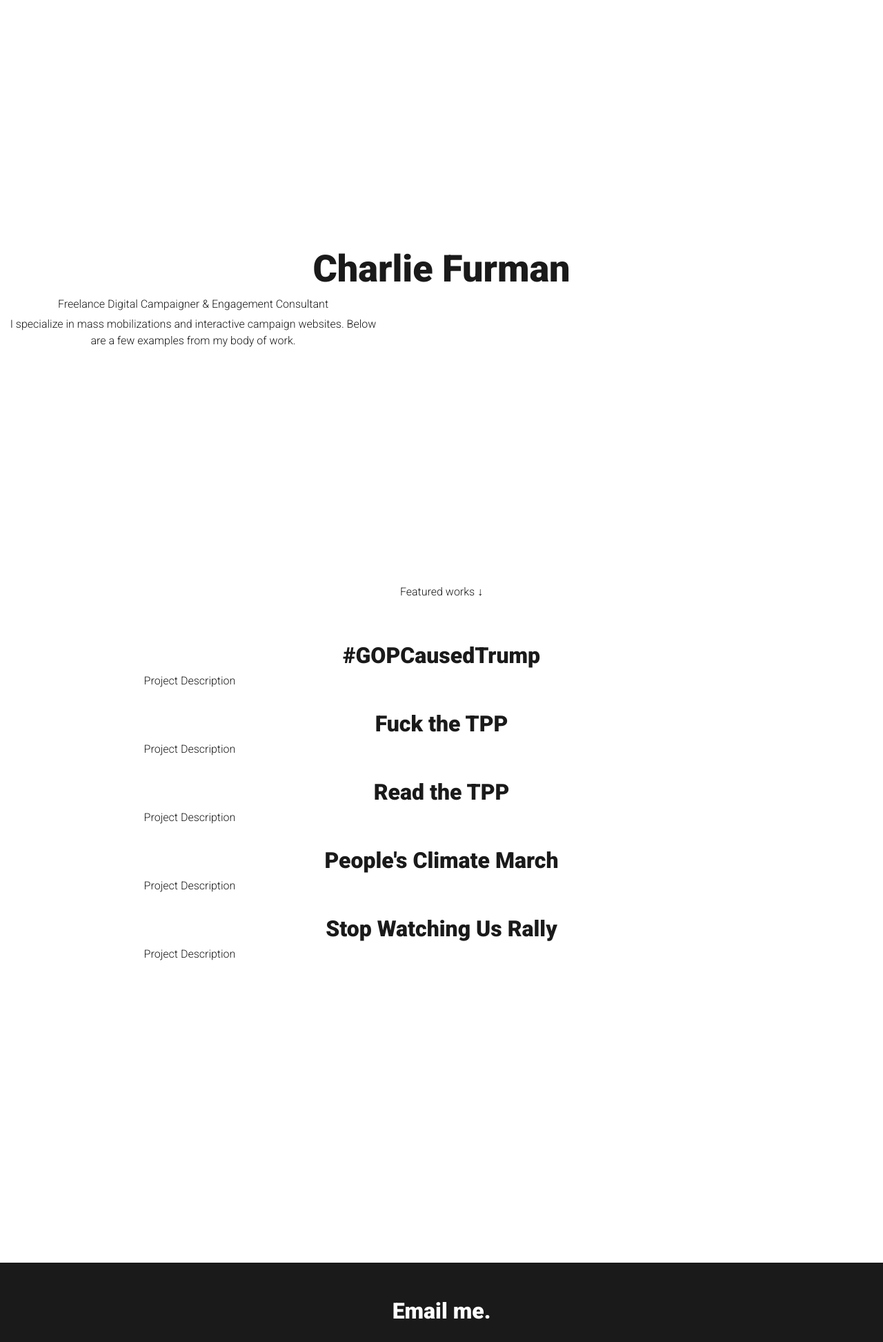
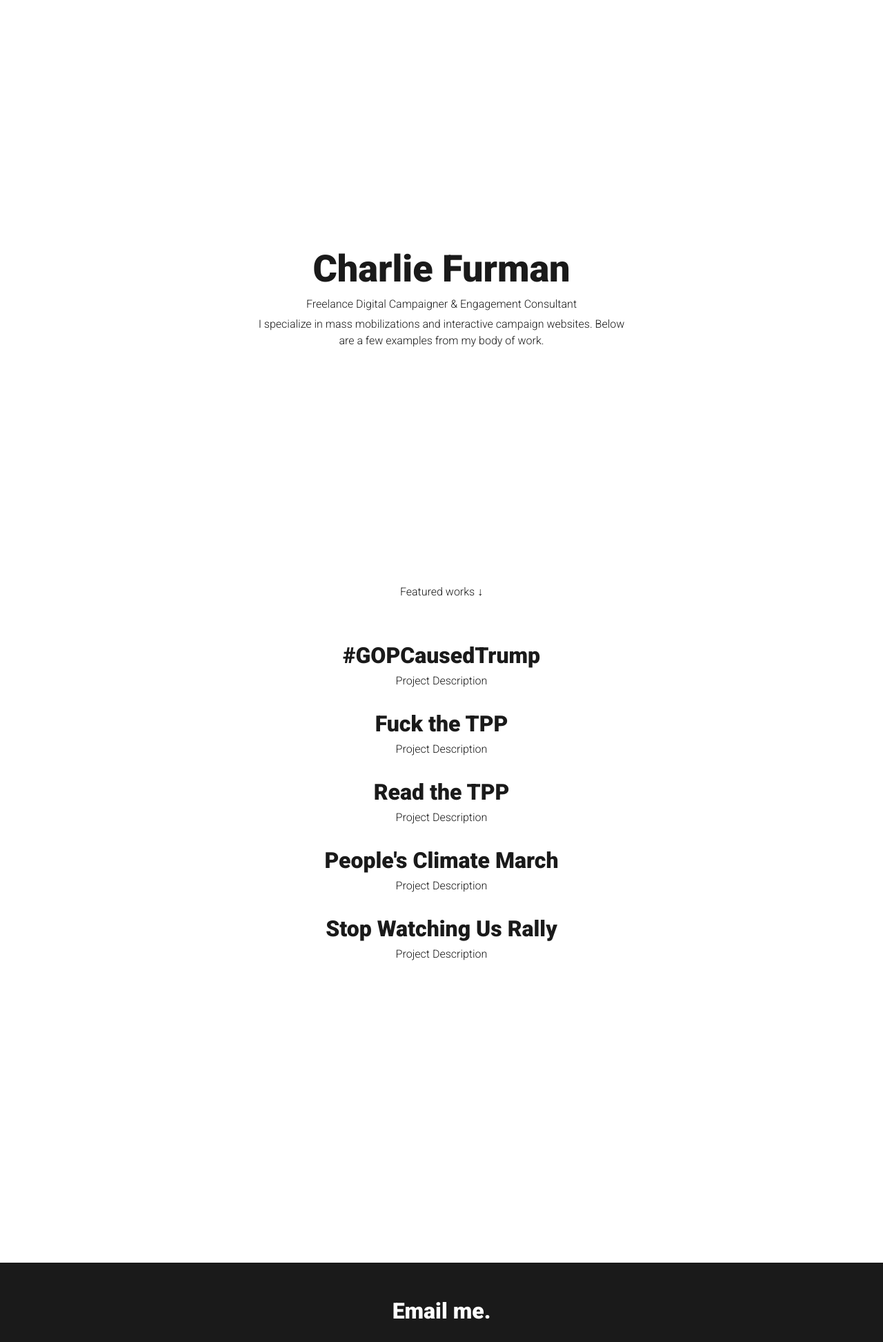
Before and after one commit to DigitalCharlie/DigitalCharlie.github.io, a Jekyll site: the page built from index.html, in a window 1280 px wide. Shown: the whole page at 69% size. Built offline with Jekyll 4.4.1, drawn with Linux system fonts in a browser that asks for light colours; the list of posts is cut into pages by our own code.

Commit message:
moving to media query

```diff
--- a/public/css/base.css
+++ b/public/css/base.css
@@ -45,7 +45,7 @@
 }
 
 .homepage_title {
-	max-width:550px;
+
 }
 
 .homepage_recentwork {
@@ -85,7 +85,7 @@
 }
 
 .project_description {
-	max-width:550px;
+
 }
 
 .homepage_footer {
@@ -118,3 +118,8 @@
 		font-size: 32px;
 		font-weight:700;
 	}
+
+	.homepage_title, .project_description {
+		width:550px;
+		margin:0 auto;
+	}
```
